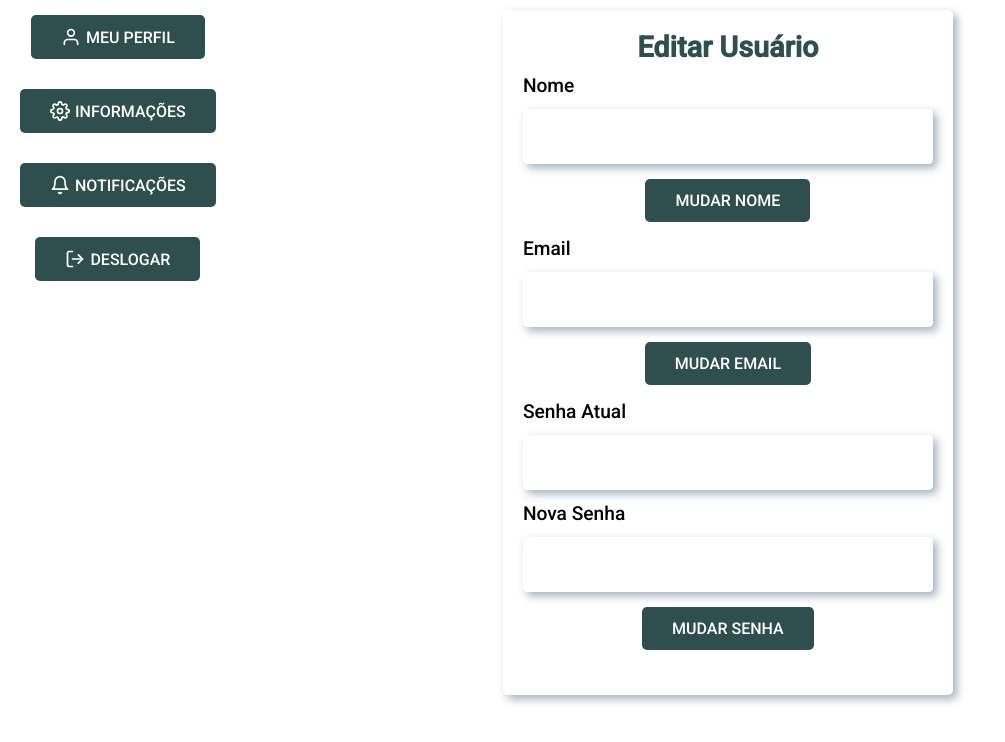
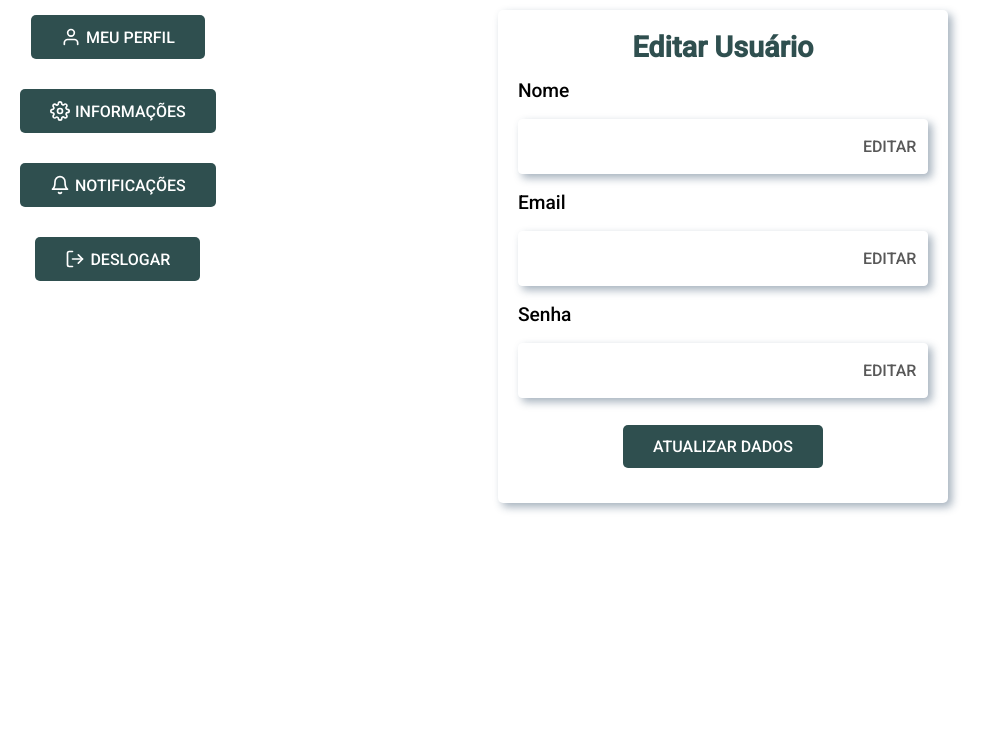
Before and after one commit to MathLouren/Rede-social, a Vue app: page /usuario/edit_user in a window 1280 px wide. Shown: the top 742 px of the page, without its empty margins (0-1005 px from the left). Built offline with nearby package versions, Linux system fonts and the light colour scheme.

Commit message:
editar user

```diff
--- a/src/views/usuario/EditarUsuario.vue
+++ b/src/views/usuario/EditarUsuario.vue
@@ -5,32 +5,25 @@
             <nav>
               <h2>Editar Usuário</h2>
                 <form>
+                  <label for="name">Nome</label>
+                  <div class="input_editar">
+                    <input type="text" v-model="name" name="name">
+                    <span>EDITAR</span>
+                  </div>
+                  <label for="name">Email</label>
+                  <div class="input_editar">
+                    <input type="email" v-model="email" name="email" class="input_editar">
+                    <span>EDITAR</span>
+                  </div>
+                  <label>Senha</label>
+                 <div class="input_editar">
+                    <input type="password" v-model="password" class="input_editar">
+                    <span>EDITAR</span>
+                 </div>
+                </form>
                   <div>
-                    <label for="name">Nome</label>
-                    <input type="text" v-model="name" name="name">
-                    <div>
-                      <button class="btn editar" @click.prevent="atualizarUsuario">Mudar Nome</button>
-                    </div>
+                    <button class="btn editar" @click.prevent="atualizarUsuario">Atualizar Dados</button>
                   </div>
-                  <div>
-                    <label for="name">Email</label>
-                    <input type="email" v-model="email" name="email">
-                    <div>
-                      <button class="btn editar" @click.prevent="atualizarUsuario">Mudar email</button>
-                    </div>
-                  </div>
-                 <div>
-                    <label for="password">Senha Atual</label>
-                    <input type="password" name="password" v-model="senhaAtual">
-                 </div>
-                  <div>
-                    <label for="password">Nova Senha</label>
-                    <input type="password" name="password">
-                    <div>
-                      <button class="btn editar" @click.prevent="senhaCheck">Mudar senha</button>
-                    </div>
-                  </div>
-                </form>
             </nav>
         </div>
     </section>
@@ -58,19 +51,24 @@ export default {
   methods:{
     atualizarUsuario(){
       api.put(`/users/${this.$store.state.user.id}`, this.$store.state.user).then(()=>{
-        this.$store.dispatch("getUsuario")
+        this.$store.dispatch("getUser")
         this.$router.push({name: "usuario"})
       }).catch(erro =>{
         console.log(erro)
       })
     },
     senhaCheck(){
-      if(this.senhaAtual === this.$store.state.user.password ){
+      if(this.senhaAtual === this.$store.state.user.password){
         this.atualizarUsuario();
       }else{
         console.log('senha errada')
       }
     },
+  },
+  watch:{
+    senhaAtual(){
+      this.senhaCheck()
+    }
   }
 }
 </script>
@@ -78,13 +76,18 @@ export default {
 <style scoped>
 
   .container_infos{
-  width: 450px;
+    width: 100%;
+    max-width: 750px;
+    display: flex;
+    justify-content: center;
   }
 
   form{
     display: flex;
     flex-direction: column;
     margin: 10px 0;
+    width: 100%;
+    max-width: 700px;
   }
 
   label{
@@ -92,4 +95,20 @@ export default {
     margin: 5px 0;
   }
 
+  .input_editar{
+    display: flex;
+    align-items: center;
+  }
+
+  .input_editar span{
+    cursor: pointer;
+    margin-left: -70px;
+    padding: 15px 5px;
+    color: rgb(88, 88, 88);
+  }
+
+  .input_editar input{
+    padding-right: 90px;
+  }
+
 </style>
```
